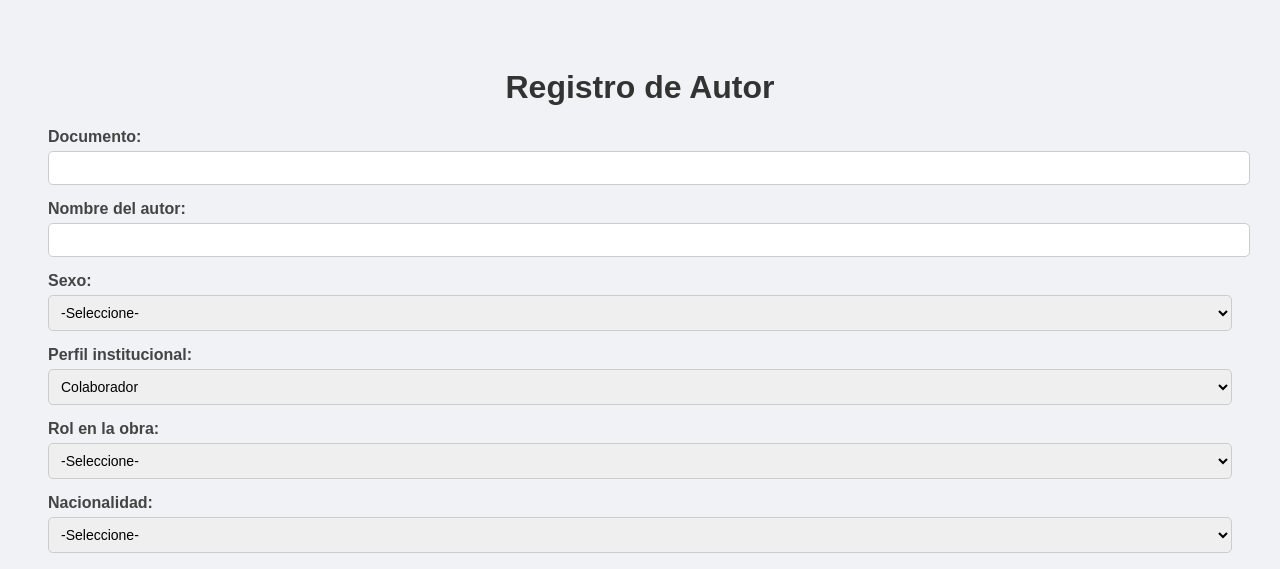
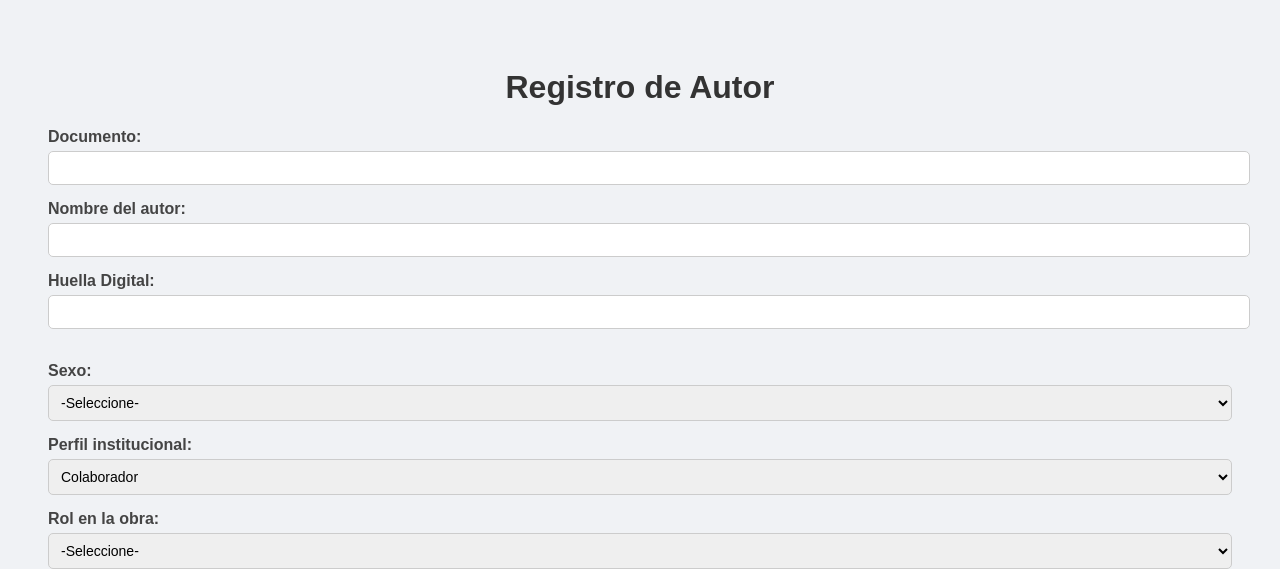
Before and after one commit to AFguerraD/Formulario-Inicial, a Flask app: page /registro in a window 1280 px wide. Shown: the top 569 px of the page. Run offline with Flask 3, Linux system fonts and the light colour scheme.

Commit message:
se agrego nueva columna huella digital

```diff
--- a/app.py
+++ b/app.py
@@ -25,6 +25,7 @@ class Autor(db.Model):
     centro_universitario = db.Column(db.String(100))
     facultad = db.Column(db.String(100))
     programa = db.Column(db.String(100))
+    huella_digital = db.Column(db.String(300))
 
 # Diccionario de opciones para el formulario
 opciones = {
@@ -156,7 +157,8 @@ def registro_autor():
             rectoria=datos.get("rectoria"),
             centro_universitario=datos.get("centro_universitario"),
             facultad=datos.get("facultad"),
-            programa=datos.get("programa")
+            programa=datos.get("programa"),
+            huella_digital=datos.get("huella_digital")
         )
 
         db.session.add(nuevo_autor)
--- a/templates/registro_autor.html
+++ b/templates/registro_autor.html
@@ -14,6 +14,7 @@
         <label>Nombre del autor:</label>
         <input type="text" name="nombre_autor" required><br>
 
+        <label>Huella Digital: <input type="text" name="huella_digital"></label><br>
         <label>Sexo:</label>
         <select name="sexo" required>
             {% for sexo in opciones.sexos %}
```
